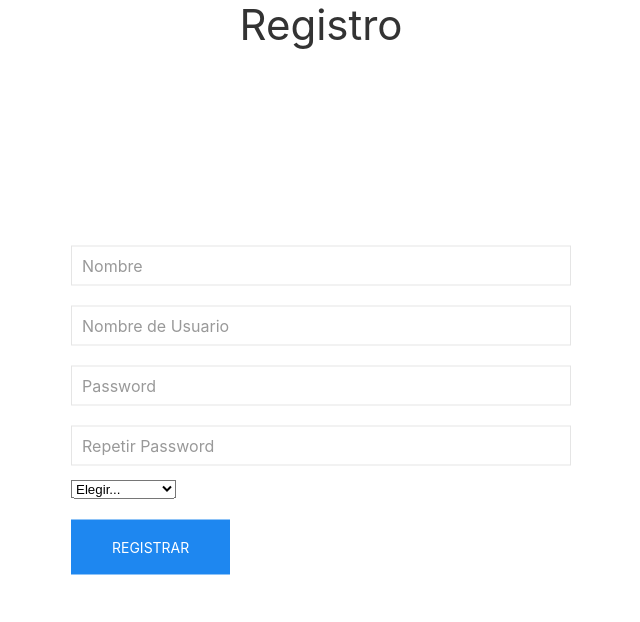
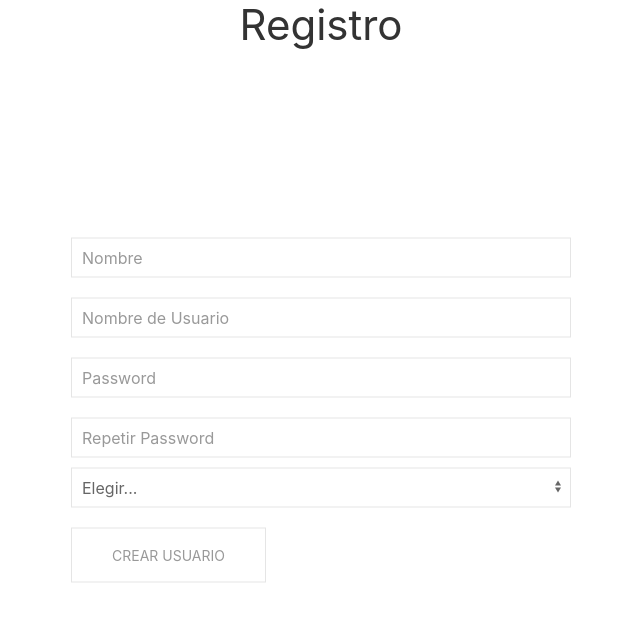
Before and after one commit to CHINOBv/chat-app, a React (Create React App) app in the folder client/: page /registro in a window 1280 px wide. Shown: the top 622 px of the page, without its empty margins (319-959 px from the left). Built offline with nearby package versions, Linux system fonts and the light colour scheme.

Commit message:
Termine el componente de Registro y el de Error

```diff
--- /dev/null
+++ b/client/src/components/alertas/Error.jsx
@@ -0,0 +1,13 @@
+import React from 'react'
+
+const Error = ({ error }) => {
+
+	return (
+		<div className="uk-alert-danger" uk-alert>
+		    <a className="uk-alert-close" uk-close="true"></a>
+		    <p>Error: {error?.message}</p>
+		</div>
+	)
+}
+
+export default Error
--- a/client/src/components/auth/Login.jsx
+++ b/client/src/components/auth/Login.jsx
@@ -1,11 +1,36 @@
-import React from 'react'
+import React, { Fragment } from 'react'
+import { Mutation } from 'react-apollo';
+import { AUTH_USER } from '../../mutations';
+
+import Error from '../alertas/Error.jsx';
 
 export class Login extends React.Component {
 	render() {
 		return (
-			<div>
-				<h1>Login</h1>
-			</div>
+			<Fragment>
+				<h1 className="uk-position-top-center uk-margin">Registro</h1>
+				<div className="uk-container uk-position-center uk-padding uk-margin">
+					<form className="uk-form uk-form-width-large">
+						<input
+							type="text"
+							name="username"
+							placeholder="Nombre de Usuario"
+							className="uk-input uk-margin-small uk-form-width-large"
+							onChange={this.updateState}
+						/>
+						<input
+							type="password"
+							name="password"
+							placeholder="Password"
+							className="uk-input uk-margin-small uk-form-width-large"
+							onChange={this.updateState}
+						/>
+						<button
+							className="uk-button uk-button-primary"
+							>Iniciar Sesion</button>
+					</form>
+				</div>
+			</Fragment>
 		)
 	}
 }
--- a/client/src/components/auth/Regist.jsx
+++ b/client/src/components/auth/Regist.jsx
@@ -1,18 +1,29 @@
 import React, { Fragment } from 'react';
 import { Mutation } from 'react-apollo';
 import { CREATE_USER } from '../../mutations/index.js';
+import { withRouter } from 'react-router-dom'
+
+import Error from '../alertas/Error.jsx'
 
 const initState = {
 	name: "",
 	username: "",
 	password: "",
 	rpassword: "",
-	rol: ""
+	rol: "",
+	error: ""
 }
 
 export class Regist extends React.Component {
 	state={
 		...initState
+	}
+
+	validForm = () => {
+		const { name, username, password, rpassword, rol } = this.state;
+		const noValid =  !name.trim() || !username.trim() || !password.trim() || password !== rpassword || !rol.trim() ;
+
+		return noValid;
 	}
 
 	updateState = (e) => {
@@ -23,25 +34,57 @@ export class Regist extends React.Component {
 		});
 	}
 
+	clearState = () => {
+		this.setState({...initState});
+	}
+
+	Register = ( e, createUser ) => {
+		e.preventDefault();
+		createUser().then( data => {
+			this.clearState();
+			this.props.history.push('/login');
+		}).catch( error => this.setState({error}) )
+	}
+
 	render() {
+		const { name, username, password, rpassword, rol, error } = this.state;
+		const input = {
+			name,
+			username,
+			password,
+			rol
+		};
+
 		return (
 			<Fragment>
 					<h1 className="uk-position-top-center uk-margin">Registro</h1>
 					<div className="uk-container uk-position-center uk-padding uk-margin">
-						<Mutation mutation={CREATE_USER}>
-								{( createUser, { loading, error }) =>{
+						{error && <Error error={error}/>}
+						<Mutation
+							mutation={CREATE_USER}
+							variables={{input}}
+							>
+								{( createUser, { loading, error, data }) =>{
 									return (
-								        <form className="uk-form uk-form-width-large">
+								        <form className="uk-form uk-form-width-large"
+								        	onSubmit={ e => this.Register( e, createUser )}>
 											<input type="text" placeholder="Nombre" className="uk-input uk-margin-small uk-form-width-large" name="name" onChange={this.updateState}/>
 											<input type="text" placeholder="Nombre de Usuario" uk-icon="icon-user" className="uk-input uk-margin-small uk-form-width-large" name="username" onChange={this.updateState}/>
 											<input type="password" placeholder="Password" className="uk-input uk-margin-small uk-form-width-large" name="password" onChange={this.updateState}/>
 											<input type="password" placeholder="Repetir Password" className="uk-input uk-margin-small uk-form-width-large" name="rpassword" onChange={this.updateState}/>
-											<select name="rol" onChange={this.updateState}>
+											<select name="rol"
+												className="uk-select"
+												onChange={this.updateState}>
 												<option>Elegir...</option>
 												<option value="ADMIN">Administrador</option>
 												<option value="USER">Usuario</option>
 											</select>
-											<input type="submit" value="Registrar" className="uk-button uk-button-primary uk-button-large uk-margin uk-flex"/>
+											<button
+												type="submit"
+												className="uk-button uk-button-primary uk-button-large uk-margin uk-flex"
+												disabled={this.validForm()}
+												>
+												Crear Usuario </button>
 
 										</form>
 									)
@@ -53,4 +96,4 @@ export class Regist extends React.Component {
 	}
 }
 
-export default Regist
+export default withRouter(Regist)
```
Also changed, not shown: client/src/components/alertas/Exito.jsx (added, +12 -0 lines).
